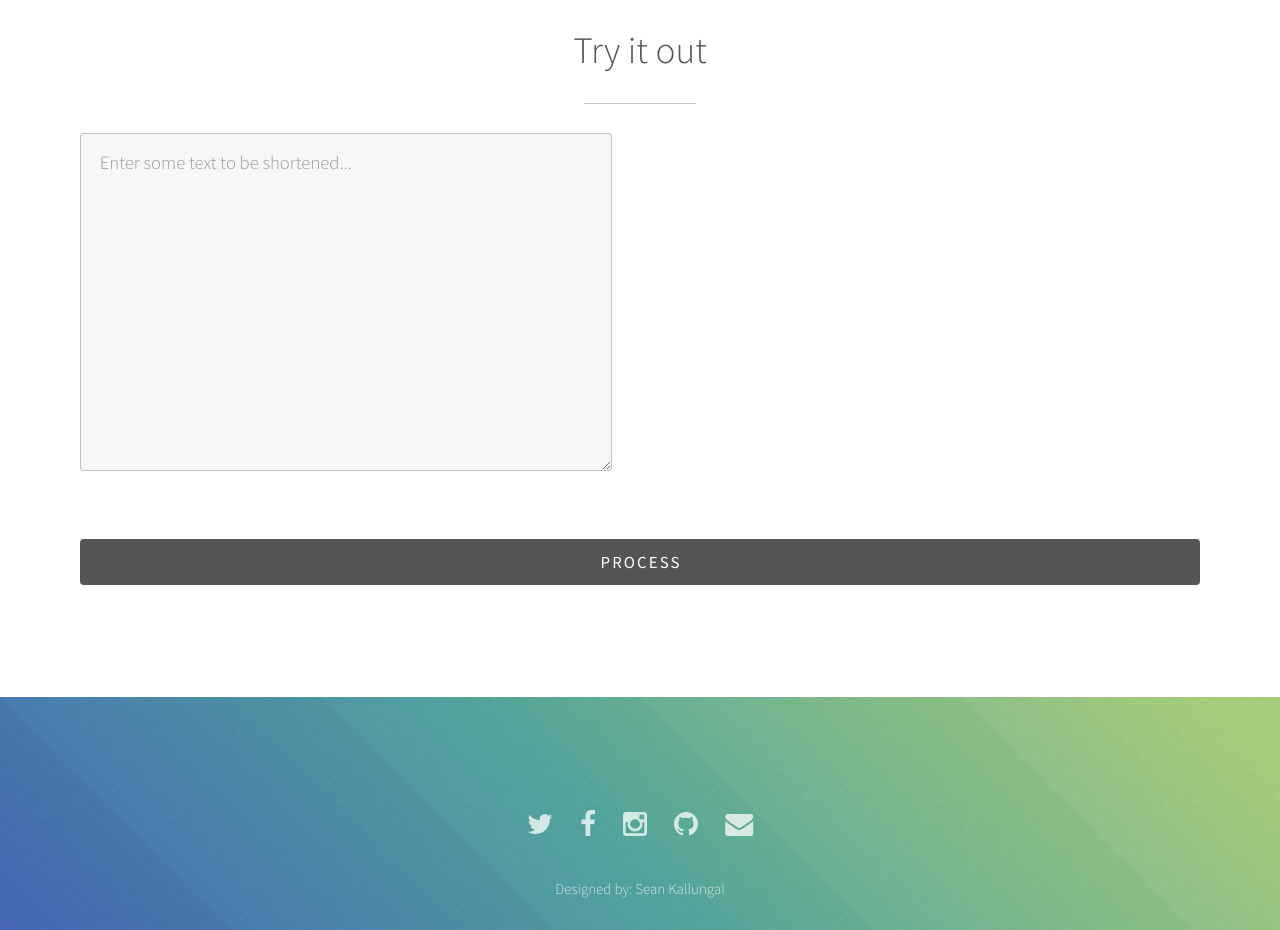
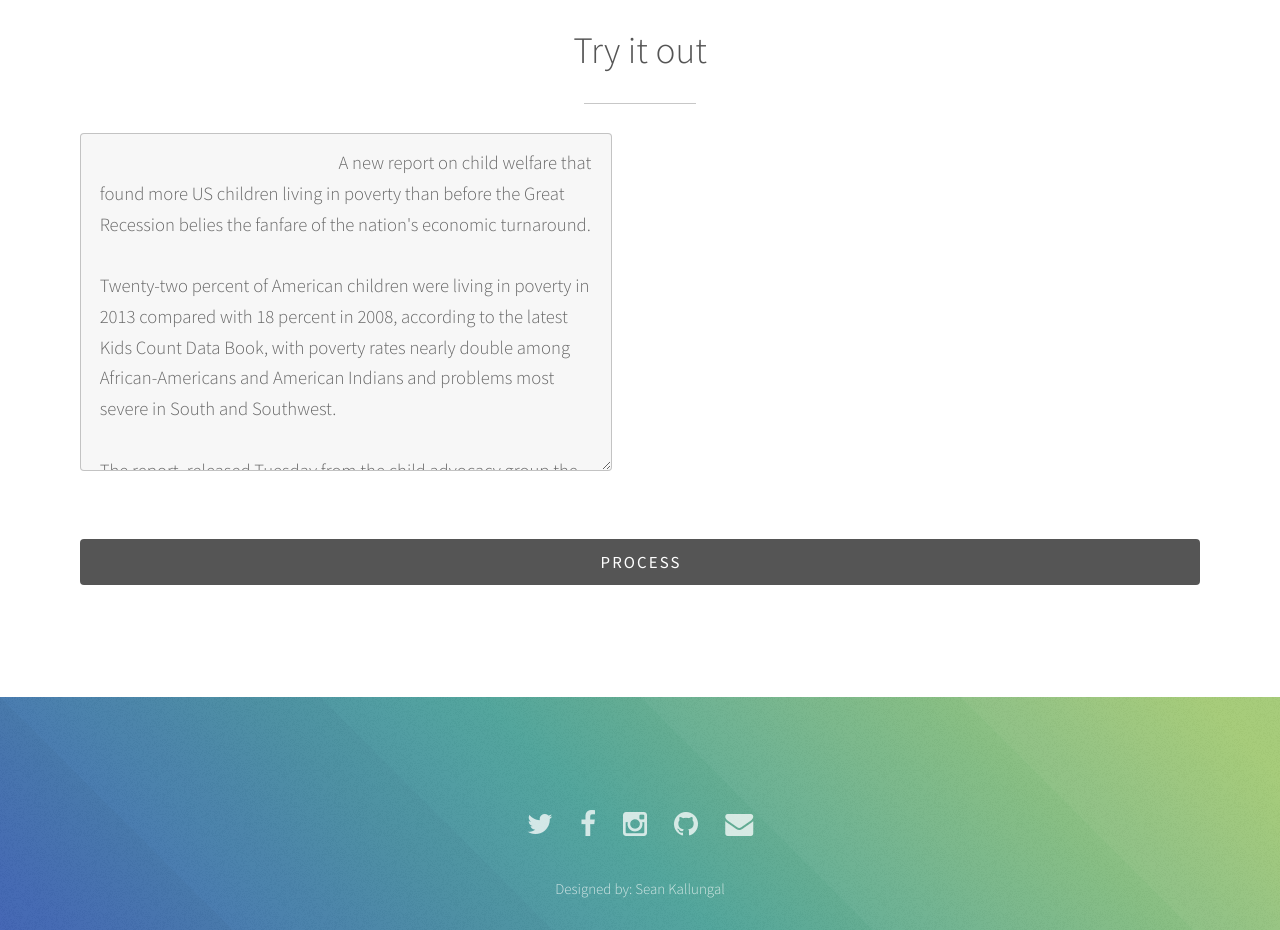
Before and after one commit to pink/algorithmicTLDR, a browser extension: page index.html in a window 1280 px wide. Shown: the part 1580-2510 px from the top of the page. Drawn offline with Linux system fonts and the light colour scheme.

Commit message:
Update index.html

```diff
--- a/index.html
+++ b/index.html
@@ -74,7 +74,19 @@
 							</header>
 					<div class="row 150%">
 						<div class="6u 12u$(medium)">
-							<textarea name="input" id="input" placeholder="Enter some text to be shortened..." rows="10"></textarea>
+							<textarea name="input" id="input" rows="10">
+								A new report on child welfare that found more US children living in poverty than before the Great Recession belies the fanfare of the nation's economic turnaround.
+
+Twenty-two percent of American children were living in poverty in 2013 compared with 18 percent in 2008, according to the latest Kids Count Data Book, with poverty rates nearly double among African-Americans and American Indians and problems most severe in South and Southwest.
+
+The report, released Tuesday from the child advocacy group the Annie E Casey Foundation, showed some signs of slight improvement, including high school graduation rates at an all-time high and a falling percentage of uninsured children. But the bright spots weren't enough to offset a picture that many children have been left behind amid the nation's economic recovery.
+
+The problems extend beyond - and in some cases drive - increasing poverty rates. More children were raised in single-parent homes in 2013 than in 2008, and fewer lived with parents with secure employment.
+
+Foundation President Patrick McCarthy said that particularly troubling is an increase in the share of kids living in poor communities, regardless of their own families' economic standing. The report says 1 in 7 children live in those areas, marked by poor schools and a lack of a safe place to play.
+
+"They're more likely to fall down the economic ladder, less likely to be employed and more likely to get in trouble," McCarthy said.
+							</textarea>
 						</div>
 						<div class="6u$ 12u$(medium) important(medium)" id="output">
 							<h3><h3>
```
